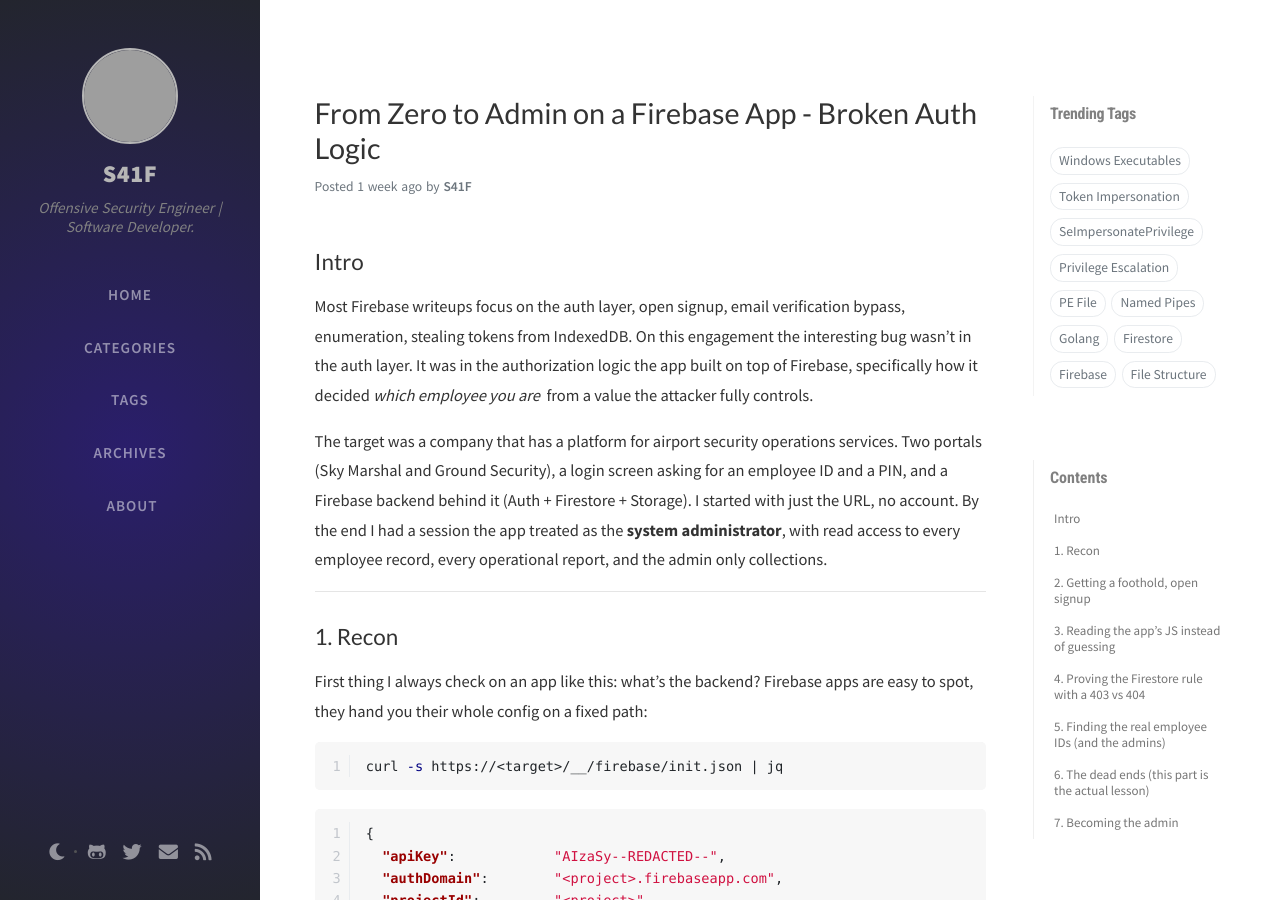
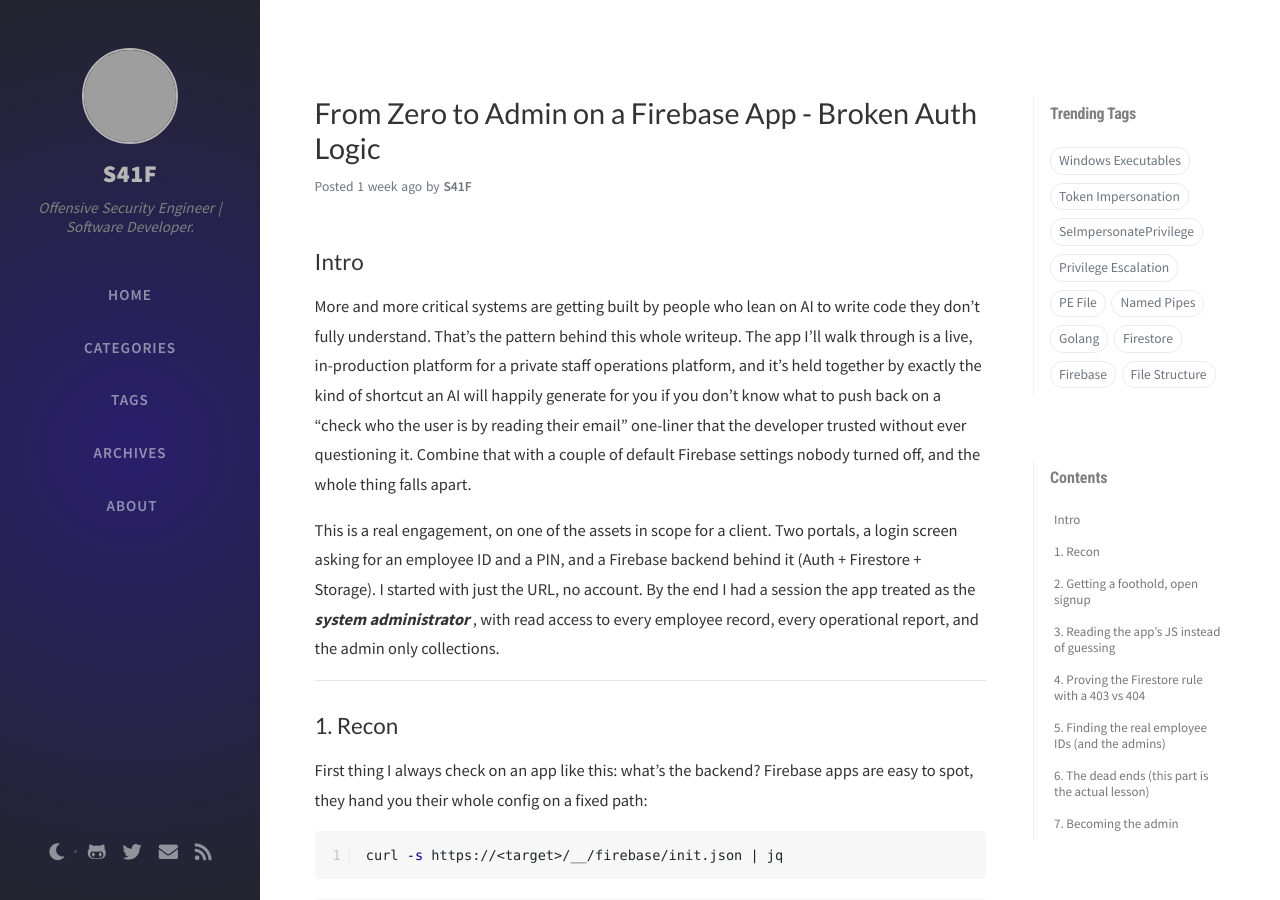
Before and after one commit to SaifSalah/saifsalah.github.io, a Jekyll site: the page built from _posts/2026-09-01-breaking-firebase-authorization.md, in a window 1280 px wide and 900 px high. Built offline with Jekyll 4.4.1, drawn with Linux system fonts in a browser that asks for light colours; nearby versions of some CDN libraries; comment, search, counter and statistics services are not loaded; grey boxes are pictures that could not be loaded.

Commit message:
Update 2026-09-01-breaking-firebase-authorization.md

```diff
--- a/_posts/2026-09-01-breaking-firebase-authorization.md
+++ b/_posts/2026-09-01-breaking-firebase-authorization.md
@@ -8,9 +8,10 @@ tags: [Firebase, Authorization, Broken Access Control, Firestore, Privilege Esca
 
 ## Intro
 
-Most Firebase writeups focus on the auth layer, open signup, email verification bypass, enumeration, stealing tokens from IndexedDB. On this engagement the interesting bug wasn't in the auth layer. It was in the authorization logic the app built on top of Firebase, specifically how it decided *which employee you are* from a value the attacker fully controls.
+More and more critical systems are getting built by people who lean on AI to write code they don't fully understand. That's the pattern behind this whole writeup. The app I'll walk through is a live, in-production platform for a private staff operations platform, and it's held together by exactly the kind of shortcut an AI will happily generate for you if you don't know what to push back on a "check who the user is by reading their email" one-liner that the developer trusted without ever questioning it. Combine that with a couple of default Firebase settings nobody turned off, and the whole thing falls apart.
 
-The target was a company that has a platform for airport security operations services. Two portals (Sky Marshal and Ground Security), a login screen asking for an employee ID and a PIN, and a Firebase backend behind it (Auth + Firestore + Storage). I started with just the URL, no account. By the end I had a session the app treated as the **system administrator**, with read access to every employee record, every operational report, and the admin only collections.
+This is a real engagement, on one of the assets in scope for a client. Two portals, a login screen asking for an employee ID and a PIN, and a Firebase backend behind it (Auth + Firestore + Storage). I started with just the URL, no account. By the end I had a session the app treated as the ***system administrator***, with read access to every employee record, every operational report, and the admin only collections.
+
 
 
 ---
```
